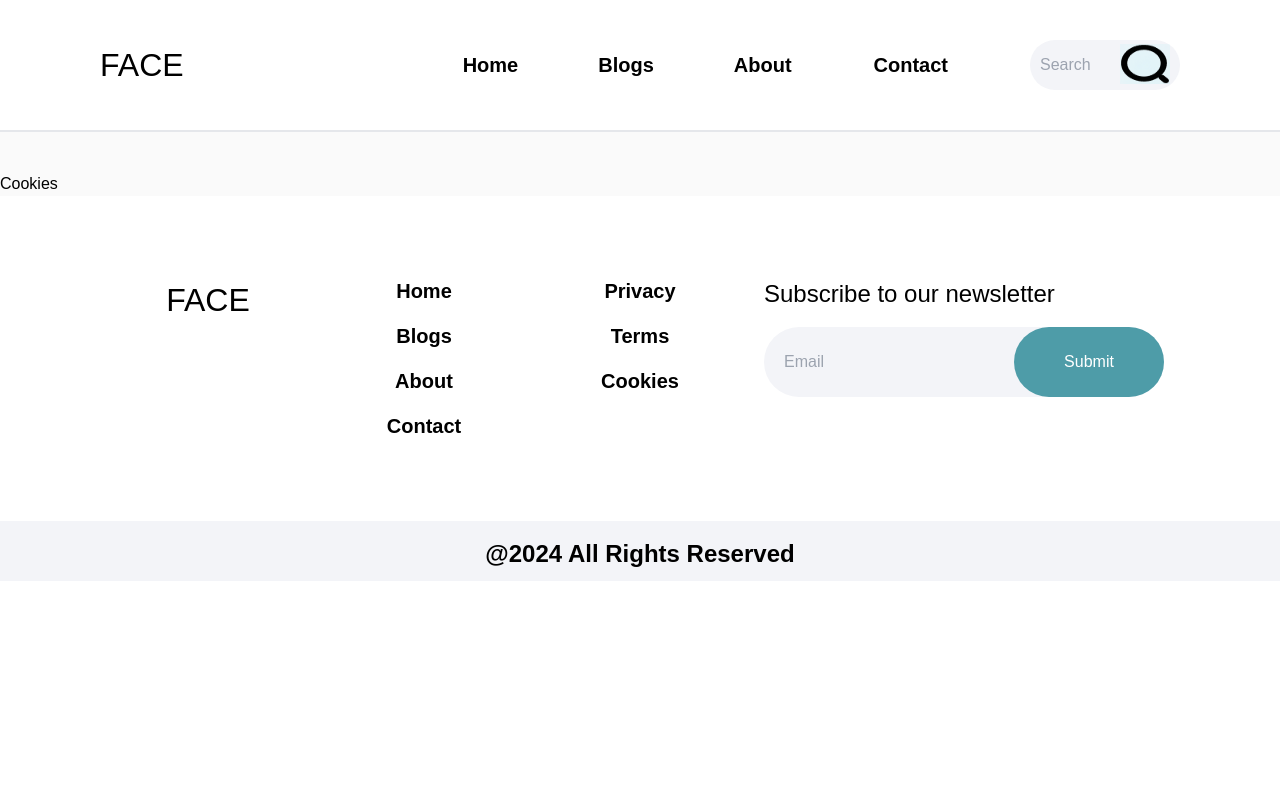
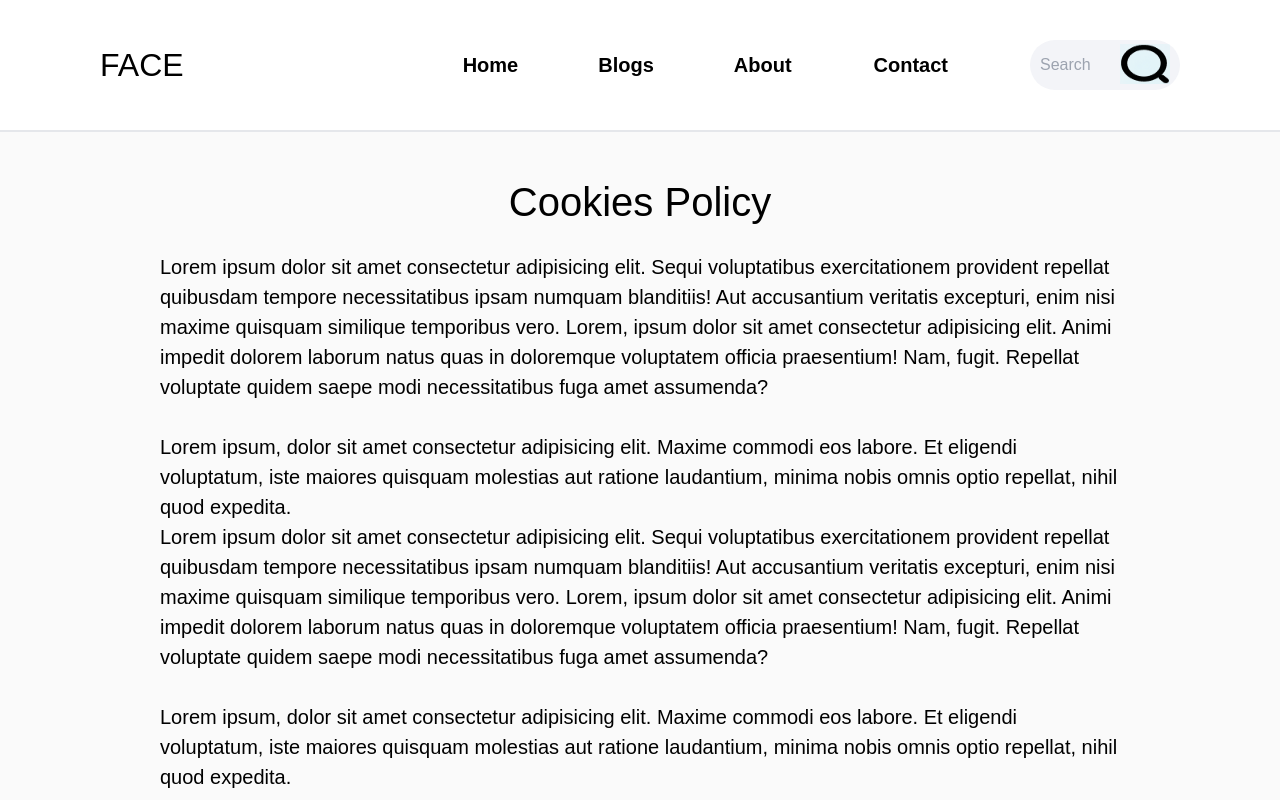
Before and after one commit to khizarkhan345/blogging-site, a React (Create React App) app: page /cookies in a window 1280 px wide. Shown: the top 800 px of the page. Built offline with nearby package versions, Linux system fonts and the light colour scheme.

Commit message:
create contact, about, cookies, privact and terms of service page

```diff
--- a/src/components/About/About.tsx
+++ b/src/components/About/About.tsx
@@ -1,7 +1,29 @@
 import React from "react";
 
 const About = () => {
-  return <h1>About</h1>;
+  return (
+    <div className="flex flex-col items-center w-[85%] sm:w-[80%] lg:w-[75%] mx-auto pb-[60px]">
+      <h1 className="text-[40px] text-center mb-[20px]">About Us</h1>
+      <div>
+        <p className="text-[20px] mb-[30px]">
+          Lorem ipsum dolor sit amet consectetur adipisicing elit. Sequi
+          voluptatibus exercitationem provident repellat quibusdam tempore
+          necessitatibus ipsam numquam blanditiis! Aut accusantium veritatis
+          excepturi, enim nisi maxime quisquam similique temporibus vero. Lorem,
+          ipsum dolor sit amet consectetur adipisicing elit. Animi impedit
+          dolorem laborum natus quas in doloremque voluptatem officia
+          praesentium! Nam, fugit. Repellat voluptate quidem saepe modi
+          necessitatibus fuga amet assumenda?
+        </p>
+        <p className="text-[20px]">
+          Lorem ipsum, dolor sit amet consectetur adipisicing elit. Maxime
+          commodi eos labore. Et eligendi voluptatum, iste maiores quisquam
+          molestias aut ratione laudantium, minima nobis omnis optio repellat,
+          nihil quod expedita.
+        </p>
+      </div>
+    </div>
+  );
 };
 
 export default About;
--- a/src/components/Contact/Contact.tsx
+++ b/src/components/Contact/Contact.tsx
@@ -1,7 +1,36 @@
 import React from "react";
 
 const Contact = () => {
-  return <h1>Contact</h1>;
+  return (
+    <div className="flex flex-col items-center w-[80%] sm:w-[80%] md:w-[80%] lg:w-[60%] mx-auto">
+      <h1 className="text-[40px] text'-center mb-[20px]">Contact Us</h1>
+      <div className="flex flex-col sm:flex-row sm:justify-between mb-[20px]">
+        <input
+          type="text"
+          placeholder="First Name"
+          className="w-[300px] sm:w-[210px] sm:mr-[20px] h-[50px] pl-[20px] mb-[20px] sm:mb-[0] border-[1px] border-color-gray focus:border-[1px] focus:outline-none"
+        />
+        <input
+          type="text"
+          placeholder="Last Name"
+          className="w-[300px] sm:w-[210px] h-[50px] pl-[20px] border-[1px] border-color-gray focus:border-[1px] focus:outline-none"
+        />
+      </div>
+      <div className="mb-[20px]">
+        <input
+          type="text"
+          placeholder="Email"
+          className="w-[300px] sm:w-[440px] h-[50px] pl-[20px] border-[1px] border-color-gray focus:border-[1px] focus:outline-none"
+        />
+      </div>
+      <div className="mb-[20px]">
+        <textarea
+          placeholder="Your message"
+          className="w-[300px] sm:w-[440px] h-[300px] pl-[20px] pt-[10px] placeholder-start border-[1px] border-color-gray focus:border-[1px] focus:outline-none"
+        />
+      </div>
+    </div>
+  );
 };
 
 export default Contact;
--- a/src/components/Cookies/Cookies.tsx
+++ b/src/components/Cookies/Cookies.tsx
@@ -1,7 +1,46 @@
 import React from "react";
 
 const Cookies = () => {
-  return <h1>Cookies</h1>;
+  return (
+    <div className="flex flex-col items-center w-[85%] sm:w-[80%] lg:w-[75%] mx-auto pb-[60px]">
+      <h1 className="text-[40px] text-center mb-[20px]">Cookies Policy</h1>
+      <div>
+        <p className="text-[20px] mb-[30px]">
+          Lorem ipsum dolor sit amet consectetur adipisicing elit. Sequi
+          voluptatibus exercitationem provident repellat quibusdam tempore
+          necessitatibus ipsam numquam blanditiis! Aut accusantium veritatis
+          excepturi, enim nisi maxime quisquam similique temporibus vero. Lorem,
+          ipsum dolor sit amet consectetur adipisicing elit. Animi impedit
+          dolorem laborum natus quas in doloremque voluptatem officia
+          praesentium! Nam, fugit. Repellat voluptate quidem saepe modi
+          necessitatibus fuga amet assumenda?
+        </p>
+        <p className="text-[20px]">
+          Lorem ipsum, dolor sit amet consectetur adipisicing elit. Maxime
+          commodi eos labore. Et eligendi voluptatum, iste maiores quisquam
+          molestias aut ratione laudantium, minima nobis omnis optio repellat,
+          nihil quod expedita.
+        </p>
+        <p className="text-[20px] mb-[30px]">
+          Lorem ipsum dolor sit amet consectetur adipisicing elit. Sequi
+          voluptatibus exercitationem provident repellat quibusdam tempore
+          necessitatibus ipsam numquam blanditiis! Aut accusantium veritatis
+          excepturi, enim nisi maxime quisquam similique temporibus vero. Lorem,
+          ipsum dolor sit amet consectetur adipisicing elit. Animi impedit
+          dolorem laborum natus quas in doloremque voluptatem officia
+          praesentium! Nam, fugit. Repellat voluptate quidem saepe modi
+          necessitatibus fuga amet assumenda?
+        </p>
+
+        <p className="text-[20px]">
+          Lorem ipsum, dolor sit amet consectetur adipisicing elit. Maxime
+          commodi eos labore. Et eligendi voluptatum, iste maiores quisquam
+          molestias aut ratione laudantium, minima nobis omnis optio repellat,
+          nihil quod expedita.
+        </p>
+      </div>
+    </div>
+  );
 };
 
 export default Cookies;
--- a/src/components/Privacy/Privacy.tsx
+++ b/src/components/Privacy/Privacy.tsx
@@ -1,7 +1,46 @@
 import React from "react";
 
 const Privacy = () => {
-  return <h1>Privacy</h1>;
+  return (
+    <div className="flex flex-col items-center w-[85%] sm:w-[80%] lg:w-[75%] mx-auto pb-[60px]">
+      <h1 className="text-[40px] text-center mb-[20px]">Privacy Policy</h1>
+      <div>
+        <p className="text-[20px] mb-[30px]">
+          Lorem ipsum dolor sit amet consectetur adipisicing elit. Sequi
+          voluptatibus exercitationem provident repellat quibusdam tempore
+          necessitatibus ipsam numquam blanditiis! Aut accusantium veritatis
+          excepturi, enim nisi maxime quisquam similique temporibus vero. Lorem,
+          ipsum dolor sit amet consectetur adipisicing elit. Animi impedit
+          dolorem laborum natus quas in doloremque voluptatem officia
+          praesentium! Nam, fugit. Repellat voluptate quidem saepe modi
+          necessitatibus fuga amet assumenda?
+        </p>
+        <p className="text-[20px]">
+          Lorem ipsum, dolor sit amet consectetur adipisicing elit. Maxime
+          commodi eos labore. Et eligendi voluptatum, iste maiores quisquam
+          molestias aut ratione laudantium, minima nobis omnis optio repellat,
+          nihil quod expedita.
+        </p>
+        <p className="text-[20px] mb-[30px]">
+          Lorem ipsum dolor sit amet consectetur adipisicing elit. Sequi
+          voluptatibus exercitationem provident repellat quibusdam tempore
+          necessitatibus ipsam numquam blanditiis! Aut accusantium veritatis
+          excepturi, enim nisi maxime quisquam similique temporibus vero. Lorem,
+          ipsum dolor sit amet consectetur adipisicing elit. Animi impedit
+          dolorem laborum natus quas in doloremque voluptatem officia
+          praesentium! Nam, fugit. Repellat voluptate quidem saepe modi
+          necessitatibus fuga amet assumenda?
+        </p>
+
+        <p className="text-[20px]">
+          Lorem ipsum, dolor sit amet consectetur adipisicing elit. Maxime
+          commodi eos labore. Et eligendi voluptatum, iste maiores quisquam
+          molestias aut ratione laudantium, minima nobis omnis optio repellat,
+          nihil quod expedita.
+        </p>
+      </div>
+    </div>
+  );
 };
 
 export default Privacy;
--- a/src/components/Terms/Terms.tsx
+++ b/src/components/Terms/Terms.tsx
@@ -1,7 +1,46 @@
 import React from "react";
 
 const Terms = () => {
-  return <h1>Terms</h1>;
+  return (
+    <div className="flex flex-col items-center w-[85%] sm:w-[80%] lg:w-[75%] mx-auto pb-[60px]">
+      <h1 className="text-[40px] text-center mb-[20px]">Terms of Service</h1>
+      <div>
+        <p className="text-[20px] mb-[30px]">
+          Lorem ipsum dolor sit amet consectetur adipisicing elit. Sequi
+          voluptatibus exercitationem provident repellat quibusdam tempore
+          necessitatibus ipsam numquam blanditiis! Aut accusantium veritatis
+          excepturi, enim nisi maxime quisquam similique temporibus vero. Lorem,
+          ipsum dolor sit amet consectetur adipisicing elit. Animi impedit
+          dolorem laborum natus quas in doloremque voluptatem officia
+          praesentium! Nam, fugit. Repellat voluptate quidem saepe modi
+          necessitatibus fuga amet assumenda?
+        </p>
+        <p className="text-[20px]">
+          Lorem ipsum, dolor sit amet consectetur adipisicing elit. Maxime
+          commodi eos labore. Et eligendi voluptatum, iste maiores quisquam
+          molestias aut ratione laudantium, minima nobis omnis optio repellat,
+          nihil quod expedita.
+        </p>
+        <p className="text-[20px] mb-[30px]">
+          Lorem ipsum dolor sit amet consectetur adipisicing elit. Sequi
+          voluptatibus exercitationem provident repellat quibusdam tempore
+          necessitatibus ipsam numquam blanditiis! Aut accusantium veritatis
+          excepturi, enim nisi maxime quisquam similique temporibus vero. Lorem,
+          ipsum dolor sit amet consectetur adipisicing elit. Animi impedit
+          dolorem laborum natus quas in doloremque voluptatem officia
+          praesentium! Nam, fugit. Repellat voluptate quidem saepe modi
+          necessitatibus fuga amet assumenda?
+        </p>
+
+        <p className="text-[20px]">
+          Lorem ipsum, dolor sit amet consectetur adipisicing elit. Maxime
+          commodi eos labore. Et eligendi voluptatum, iste maiores quisquam
+          molestias aut ratione laudantium, minima nobis omnis optio repellat,
+          nihil quod expedita.
+        </p>
+      </div>
+    </div>
+  );
 };
 
 export default Terms;
```
